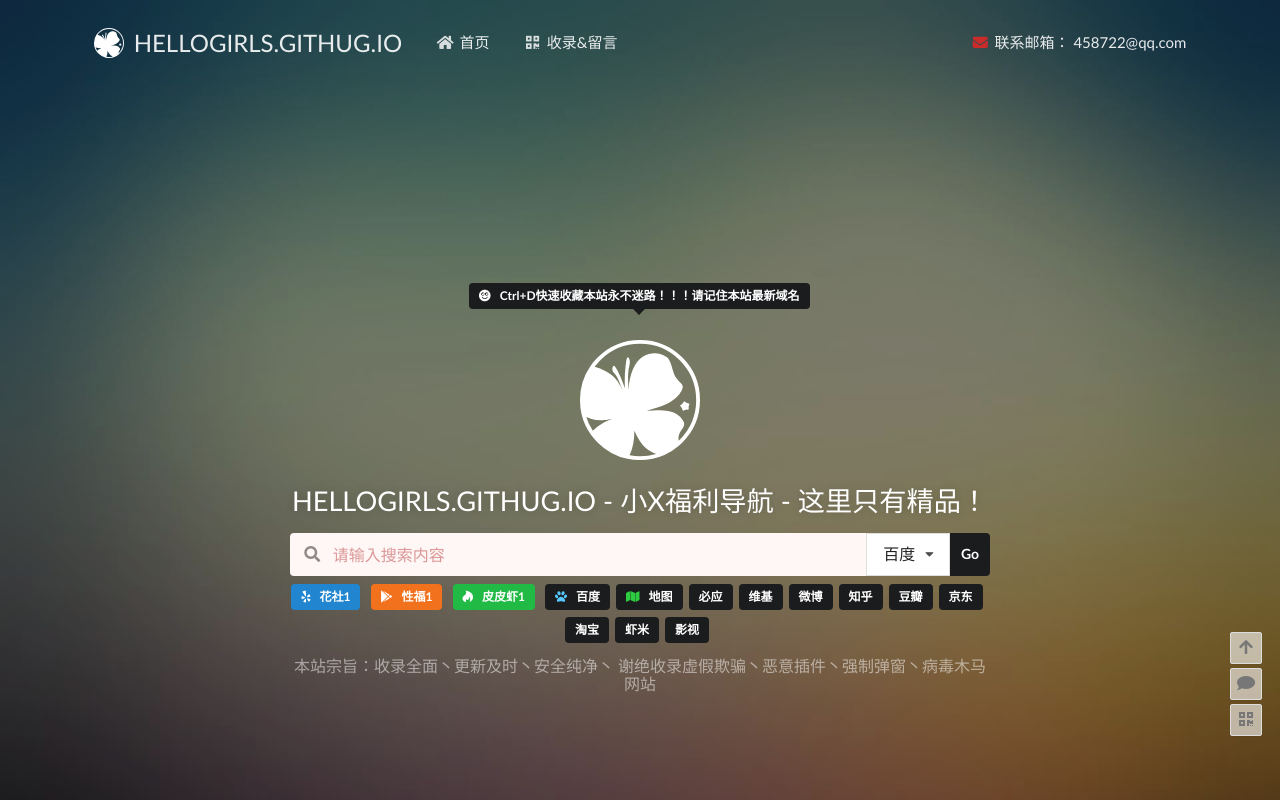
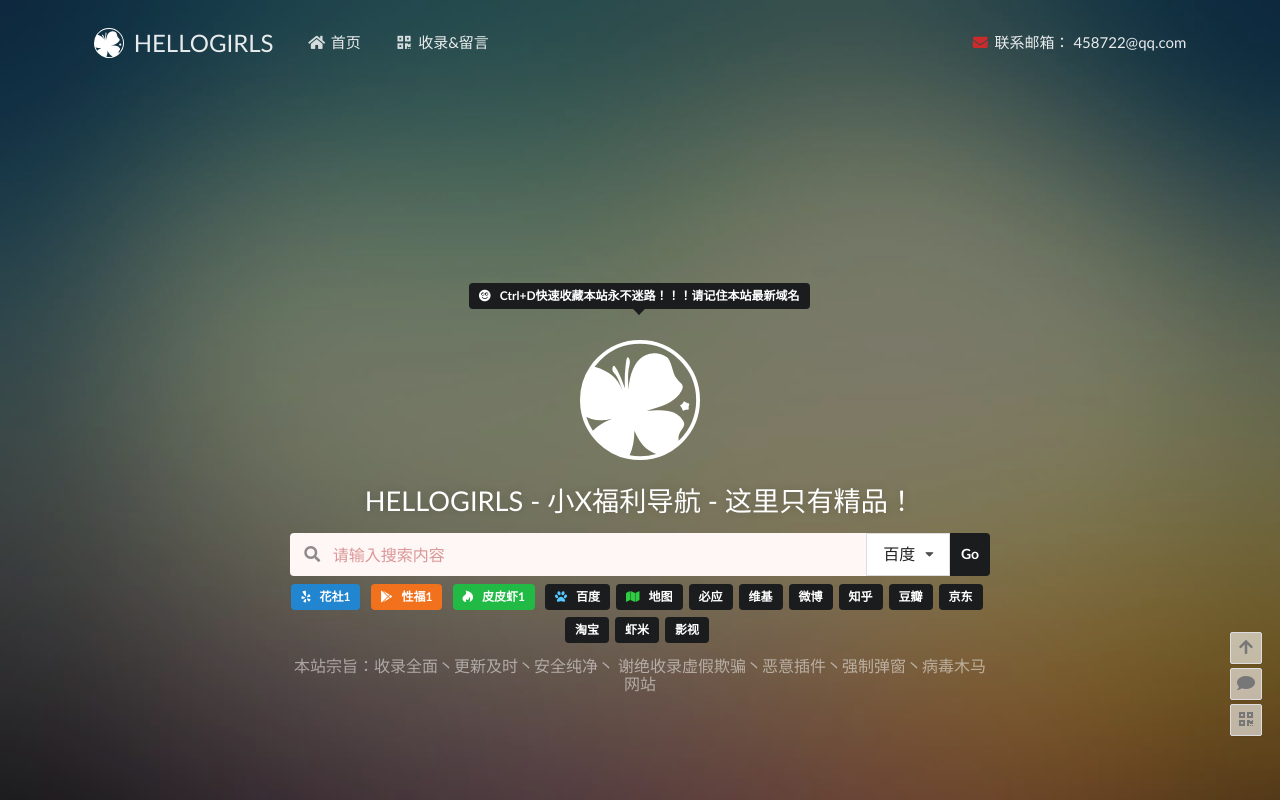
Before and after one commit to hellogirls/webnav, a plain HTML site: page archives/2019/08/index.html in a window 1280 px wide. Shown: the top 800 px of the page. Drawn offline with Linux system fonts and the light colour scheme; files whose address does not match are found by name.

Commit message:
Site updated: 2019-08-27 22:31:23

```diff
--- a/archives/2019/08/index.html
+++ b/archives/2019/08/index.html
@@ -4,7 +4,7 @@
 
     <meta http-equiv="X-UA-Compatible" content="IE=edge, chrome=1">
     <meta name="viewport" content="width=device-width, initial-scale=1.0, minimum-scale=1.0, maximum-scale=1.0">
-    <title>HELLOGIRLS.GITHUG.IO - 小X福利导航 - 这里只有精品！</title>
+    <title>HELLOGIRLS - 小X福利导航 - 这里只有精品！</title>
     <meta name="keywords" content="小X福利导航,网址导航 ">
     <meta name="description" content="小X福利导航 ">
     <link rel="stylesheet" href="/webnav/css/semantic.min.css">
@@ -19,11 +19,11 @@
 <body class="pushable">
     <div class="ui large top fixed borderless hidden menu">
         <div class="ui container">
-            <a class="header item loading-trigger" href="https://www.baidu.com">
+            <a class="header item loading-trigger" href="https://hellogirls.github.io/webnav/">
                 <div class="ui middle aligned image">
                     <img class="logo-image" src="./img/logo-dark.svg" alt="Logo">
                 </div>
-                <div class="logo-text">HELLOGIRLS.GITHUG.IO</div>
+                <div class="logo-text">HELLOGIRLS</div>
             </a>
 
 
@@ -39,11 +39,11 @@
     </div>
 
     <div class="ui vertical inverted sidebar menu left">
-        <a class="header item loading-trigger" href="https://www.baidu.com">
+        <a class="header item loading-trigger" href="https://hellogirls.github.io/webnav/">
             <div class="ui middle aligned image">
                 <img class="logo-image" src="./img/logo-white.svg" alt="Logo">
             </div>
-            <div class="logo-text">HELLOGIRLS.GITHUG.IO</div>
+            <div class="logo-text">HELLOGIRLS</div>
         </a>
 
 
@@ -59,11 +59,11 @@
             <div class="ui container">
                 <div class="ui large borderless inverted menu" style="border: none;">
                     <div class="toc link icon item"><i class="sidebar icon"></i></div>
-                    <a class="header item loading-trigger" href="https://www.baidu.com">
+                    <a class="header item loading-trigger" href="https://hellogirls.github.io/webnav/">
                         <div class="ui middle aligned image">
                             <img class="logo-image" src="./img/logo-white.svg" alt="Logo">
                         </div>
-                        <div class="logo-text">HELLOGIRLS.GITHUG.IO</div>
+                        <div class="logo-text">HELLOGIRLS</div>
                     </a>
 
 
@@ -83,7 +83,7 @@
                 <h1 class="ui inverted logo header">
                     <img class="ui centered image" src="./img/logo-white.svg" alt="Logo">
                 </h1>
-                <h2 class="ui inverted header">HELLOGIRLS.GITHUG.IO - 小X福利导航 - 这里只有精品！</h2>
+                <h2 class="ui inverted header">HELLOGIRLS - 小X福利导航 - 这里只有精品！</h2>
                 <div class="ui inverted fluid left icon right action input error" id="search-div">
                     <i class="search icon"></i>
                     <input id="search-query" type="text" placeholder="请输入搜索内容" autofocus="autofocus">
@@ -575,7 +575,7 @@
             <div class="seven wide column">
                 <h4 class="ui inverted header"> 小X福利导航 - 这里只有精品！ </h4>
                 <div class="ui inverted link list">
-                    <div class="item">© 2019 HELLOGIRLS.GITHUG.IO</div>
+                    <div class="item">© 2019 HELLOGIRLS</div>
                     <div class="item">Designed and built with all the love and passion in the world by RICHARD.</div>
                 </div>
             </div>
```
Also changed, not shown: archives/2019/index.html (+9 -9 lines), archives/index.html (+9 -9 lines), index.html (+9 -9 lines).
